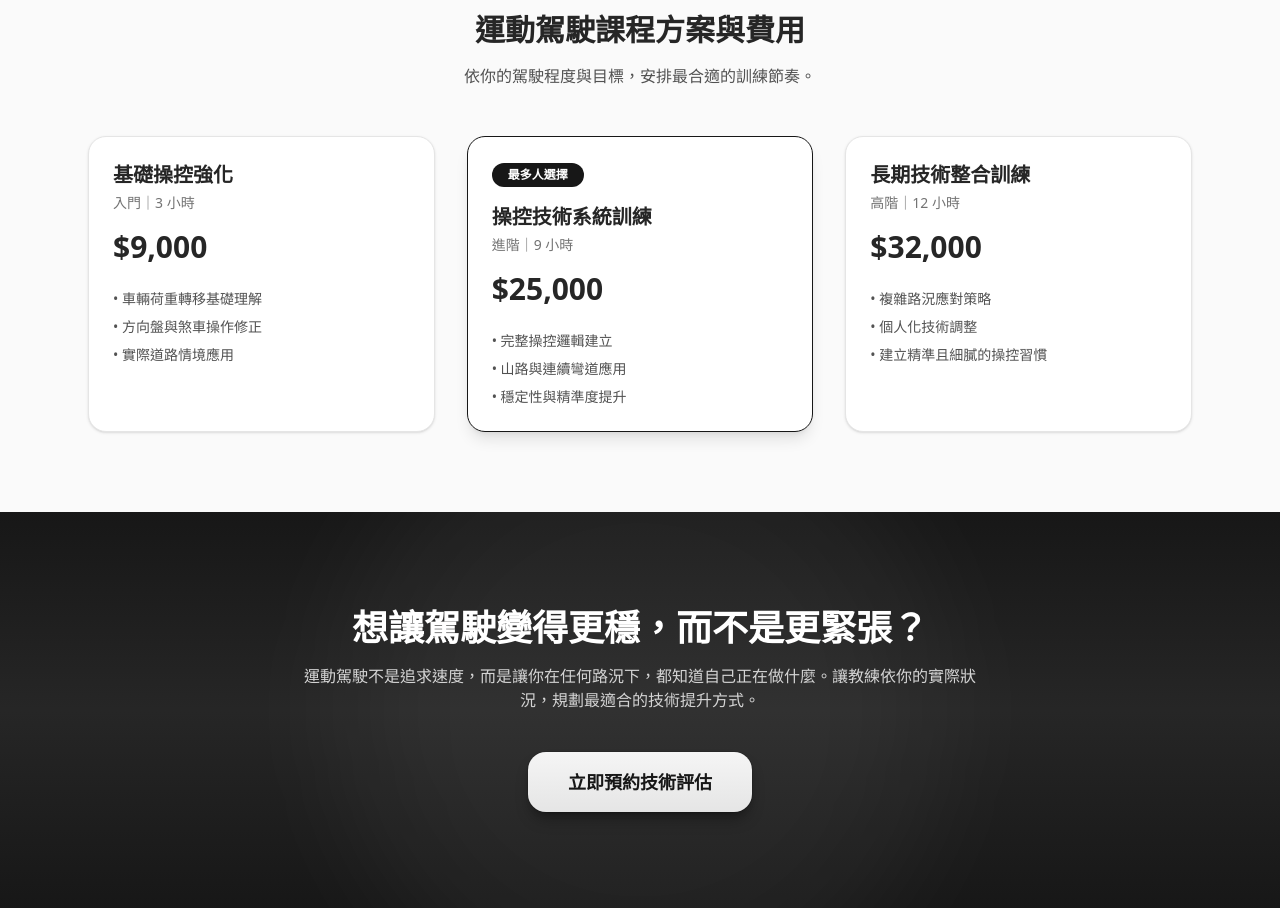
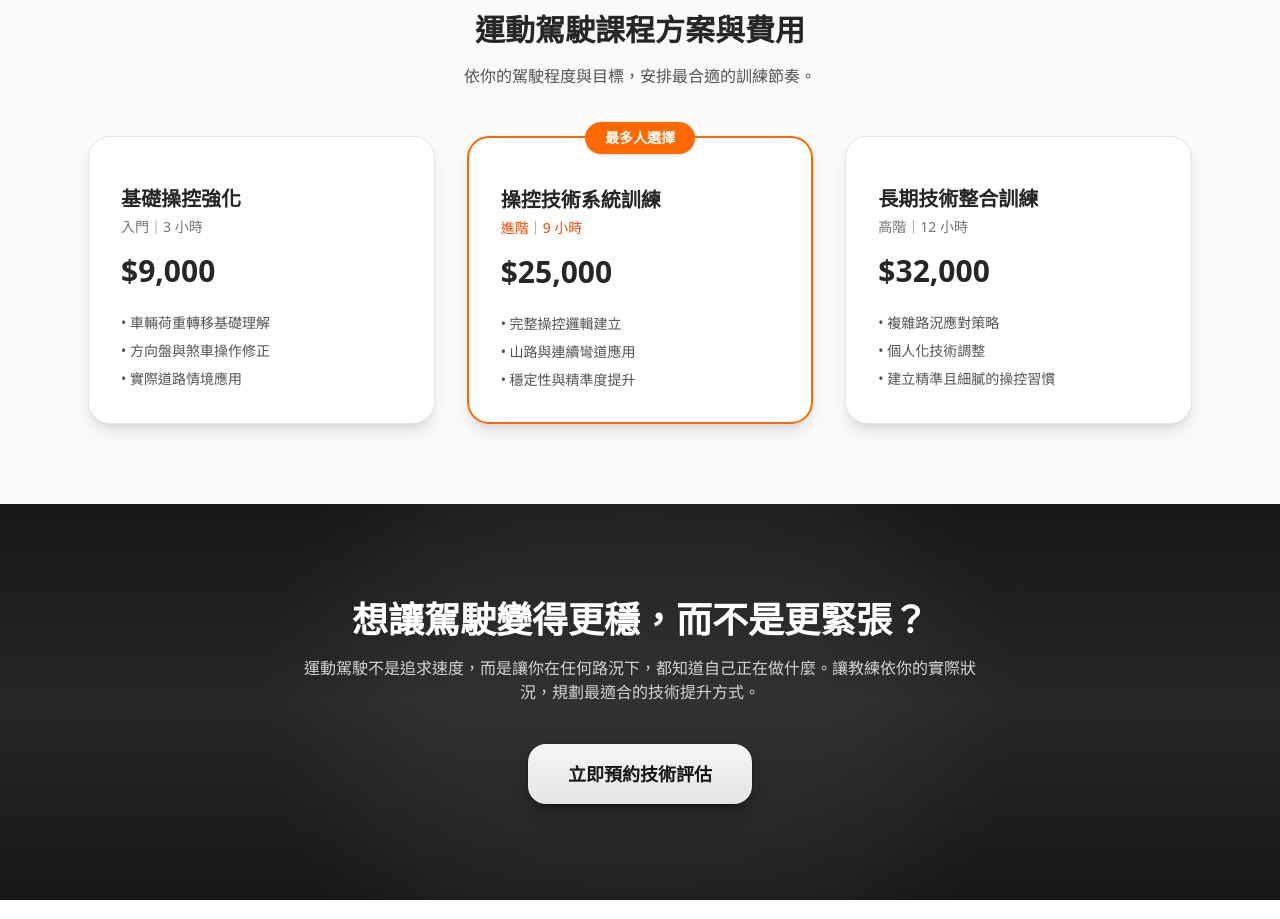
Before and after one commit to laurelke/drivemate-web, a Next.js app: page /courses/sport-driving in a window 1280 px wide. Shown: the part 1500-2419 px from the top of the page. Built offline with nearby package versions, Linux system fonts and the light colour scheme.

Commit message:
feat: unify course pages layout and design

```diff
--- a/app/courses/sport-driving/page.tsx
+++ b/app/courses/sport-driving/page.tsx
@@ -153,22 +153,30 @@ export default function SportDrivingPage() {
            ].map((plan) => (
         <div
           key={plan.title}
-                className={`rounded-2xl border bg-white p-6 shadow ${
+          className={`relative rounded-3xl bg-white p-8 shadow-lg ${
             plan.highlight
-                    ? 'border-neutral-900 shadow-lg'
-                    : ''
+              ? 'border-2 border-orange-500'
+              : 'border'
           }`}
         >
+          {/* 最多人選擇（橘色樣式） */}
           {plan.highlight && (
-                  <span className="mb-4 inline-block rounded-full bg-neutral-900 px-4 py-1 text-xs font-semibold text-white">
+            <span className="absolute -top-4 left-1/2 -translate-x-1/2 rounded-full bg-orange-500 px-5 py-1.5 text-sm font-semibold text-white shadow">
               最多人選擇
             </span>
           )}
 
-                <h3 className="mb-1 text-xl font-semibold">
+          <h3 className="mb-1 mt-4 text-xl font-semibold">
             {plan.title}
           </h3>
-                <p className="mb-4 text-sm text-neutral-500">
+
+          <p
+            className={`mb-4 text-sm ${
+              plan.highlight
+                ? 'text-orange-600 font-medium'
+                : 'text-neutral-500'
+            }`}
+          >
             {plan.tag}｜{plan.hours}
           </p>
 
```
Also changed, not shown: public/images/courses/sport-drivig-hero.jpg (added). Lines whose indentation alone changed are shown as unchanged.
